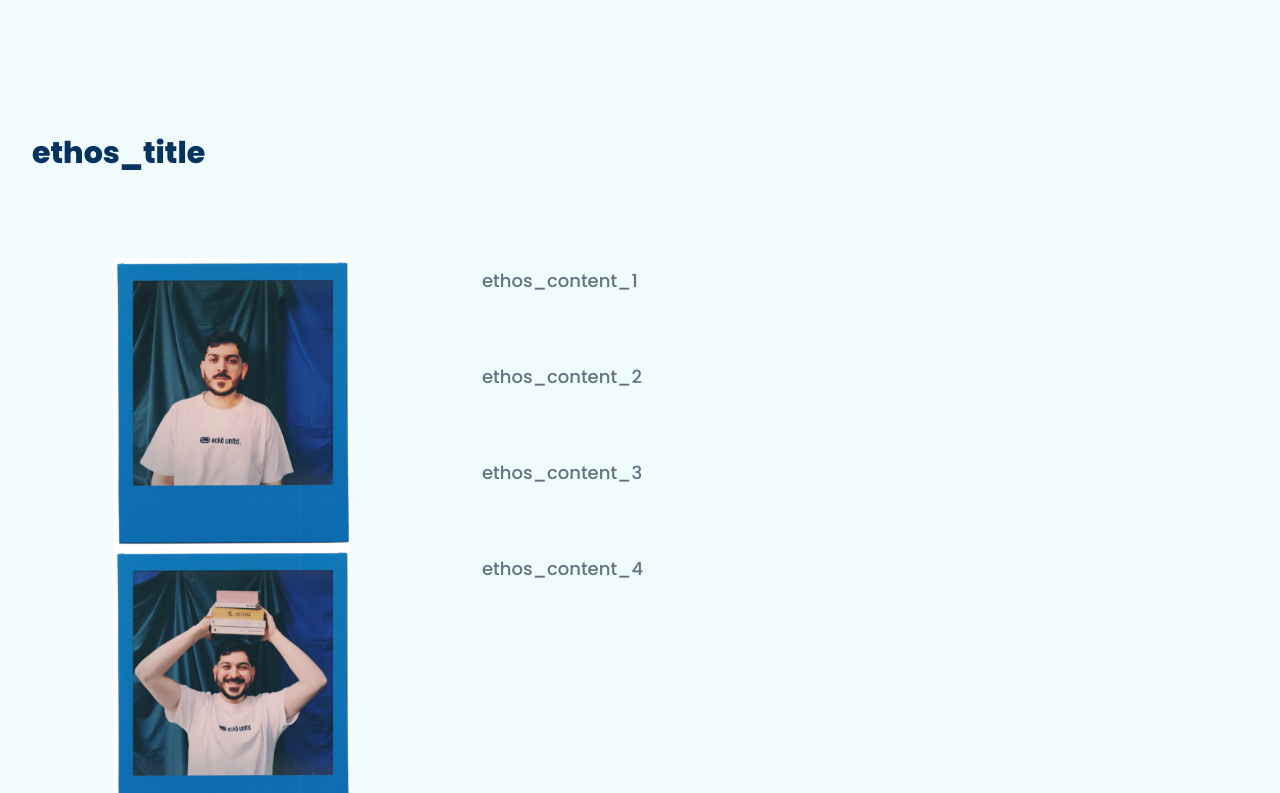
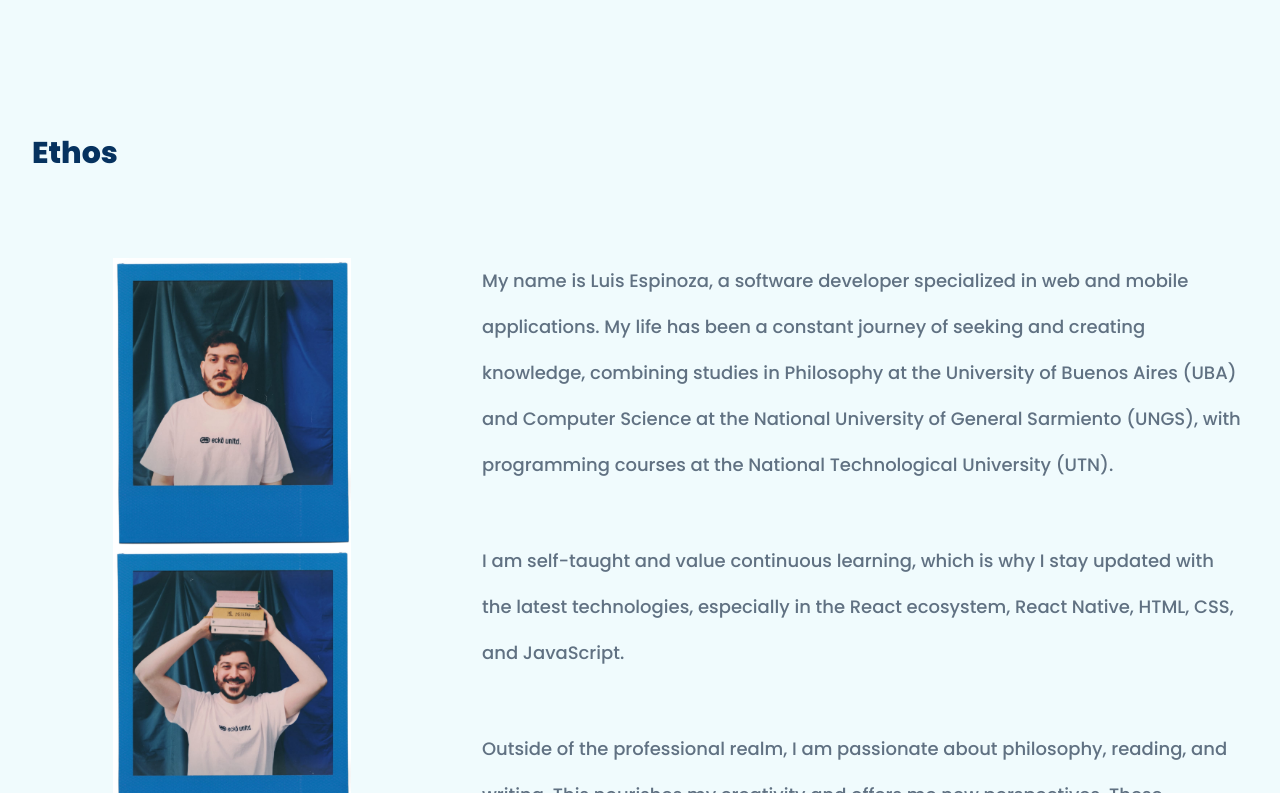
Before and after one commit to cero-vivo/luis-espinoza-porfolio, a Next.js app: page /en in a window 1280 px wide. Shown: the part 6307-7100 px from the top of the page. Built offline with nearby package versions, Linux system fonts and the light colour scheme.

Commit message:
add ethos

```diff
--- a/components/pages/ethos/ethos.tsx
+++ b/components/pages/ethos/ethos.tsx
@@ -4,12 +4,13 @@ import { Heading } from '@/components/basic/heading/heading'
 import styles from "./ethos.module.css"
 import { Paragraph } from '@/components/basic/paragraph/paragraph'
 import { Sections } from '@/types/constant'
+import { useTranslations } from 'next-intl'
 
 export const Ethos = () => {
-
+	const t = useTranslations("ethos")
 	return (
 		<Frame id={Sections.ETHOS}>
-			<Heading text={"ethos_title"} variant='h2' classes={styles.title}/>
+			<Heading text={t("title")} variant='h2' classes={styles.title}/>
 			<section className={styles.contentBox}>
 				<div className={styles.photosBox}>
 					<img src='/images/ethos_photo1.jpeg' alt="ethos1" className={`${styles.image} ${styles.image1}`} loading='lazy' />
@@ -17,10 +18,10 @@ export const Ethos = () => {
 					<img src='/images/ethos_photo3.jpeg' alt="ethos3" className={`${styles.image} ${styles.image3}`} loading='lazy' />
 				</div>
 				<div className={styles.paragraphsBox}>
-					<Paragraph text='ethos_content_1' variant='regular' classes={styles.paragraph} />
-					<Paragraph text='ethos_content_2' variant='regular' classes={styles.paragraph} />
-					<Paragraph text='ethos_content_3' variant='regular' classes={styles.paragraph} />
-					<Paragraph text='ethos_content_4' variant='regular' classes={styles.paragraph} />
+					<Paragraph text={t('content_1')} variant='regular' classes={styles.paragraph} />
+					<Paragraph text={t('content_2')} variant='regular' classes={styles.paragraph} />
+					<Paragraph text={t('content_3')} variant='regular' classes={styles.paragraph} />
+					<Paragraph text={t('content_4')} variant='regular' classes={styles.paragraph} />
 				</div>
 			</section>
 		</Frame>
```
